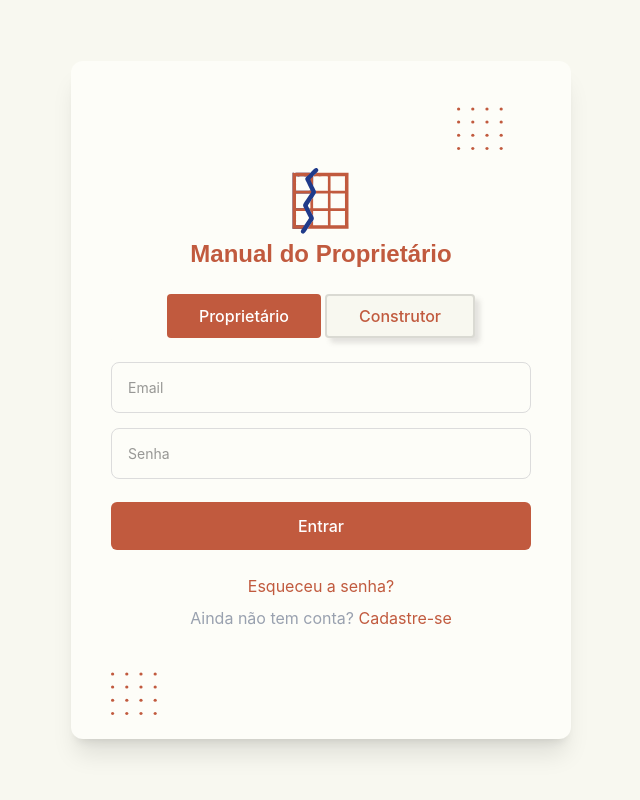
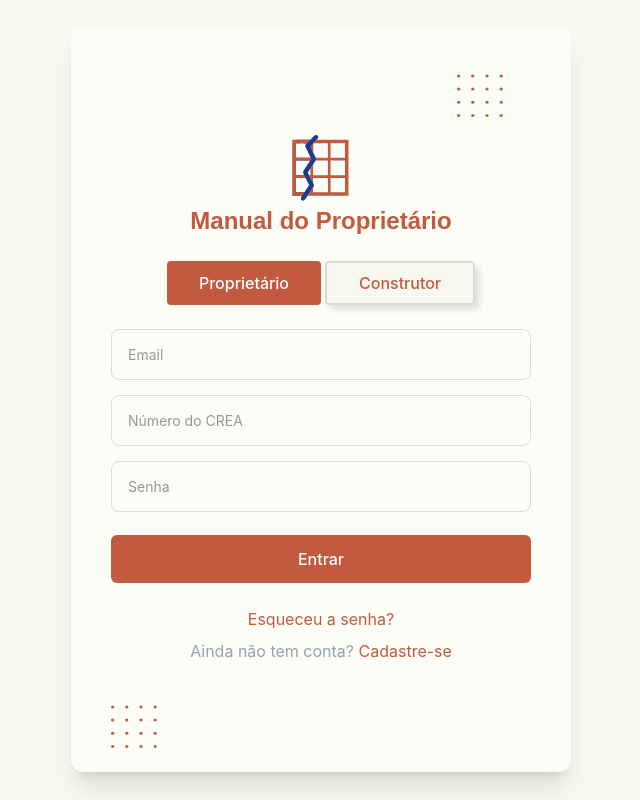
Before and after one commit to Layssaoliveira26/Manual-Proprietario-Frontend, a React (Vite) app in the folder manual-proprietario-frontend/: page /login in a window 1280 px wide. Shown: the whole page, without its empty margins (319-959 px from the left). Built offline with nearby package versions, Linux system fonts and the light colour scheme; no server answers.

Commit message:
fix: incluido campo do crea no login

```diff
--- a/manual-proprietario-frontend/src/pages/login.jsx
+++ b/manual-proprietario-frontend/src/pages/login.jsx
@@ -6,12 +6,13 @@ function Login({ onLogin }) {
     const [role, setRole] = useState("proprietario");
     const [email, setEmail] = useState("");
     const [password, setPassword] = useState("");
+    const [crea, setCrea] = useState("");
 
     const navigate = useNavigate();
 
     const logar = async () => {
         try {
-            const data = await login({ email, password, role });
+            const data = await login({ email, password, role, crea });
 
             localStorage.setItem("token", data.token);
 
@@ -48,7 +49,9 @@ function Login({ onLogin }) {
                                 ? "btn-laranja text-white"
                                 : "btn-branco text-[var(--laranja-principal)]"
                         }`}
-                        onClick={() => setRole("proprietario")}
+                        onClick={() => {
+                            setRole("proprietario");
+                        }}
                         type="button"
                     >
                         Proprietário
@@ -60,7 +63,10 @@ function Login({ onLogin }) {
                                 ? "btn-laranja text-white"
                                 : "btn-branco text-[var(--laranja-principal)]"
                         }`}
-                        onClick={() => setRole("construtor")}
+                        onClick={() => {
+                            setRole("construtor");
+                            setCrea("");
+                        }}
                         type="button"
                     >
                         Construtor
@@ -77,6 +83,15 @@ function Login({ onLogin }) {
                         onChange={(e) => setEmail(e.target.value)}
                     />
 
+                    {role === "proprietario" && (
+                        <input
+                            type="text"
+                            placeholder="Número do CREA"
+                            value={crea}
+                            onChange={(e) => setCrea(e.target.value)}
+                        />
+                    )}
+
                     <input
                         type="password"
                         placeholder="Senha"
@@ -85,7 +100,7 @@ function Login({ onLogin }) {
                     />
 
                     <button
-                        type="submit"
+                        type="button"
                         className="btn-telas-iniciais mt-2"
                         onClick={logar}
                     >
--- a/manual-proprietario-frontend/src/services/authService.js
+++ b/manual-proprietario-frontend/src/services/authService.js
@@ -1,11 +1,12 @@
 import api from "./api";
 
-async function login({ email, password, role }) {
+async function login({ email, password, role, crea }) {
 
     const response = await api.post("/api/login", {
         email,
         password,
         role,
+        crea
     })
 
     return response.data;
```
